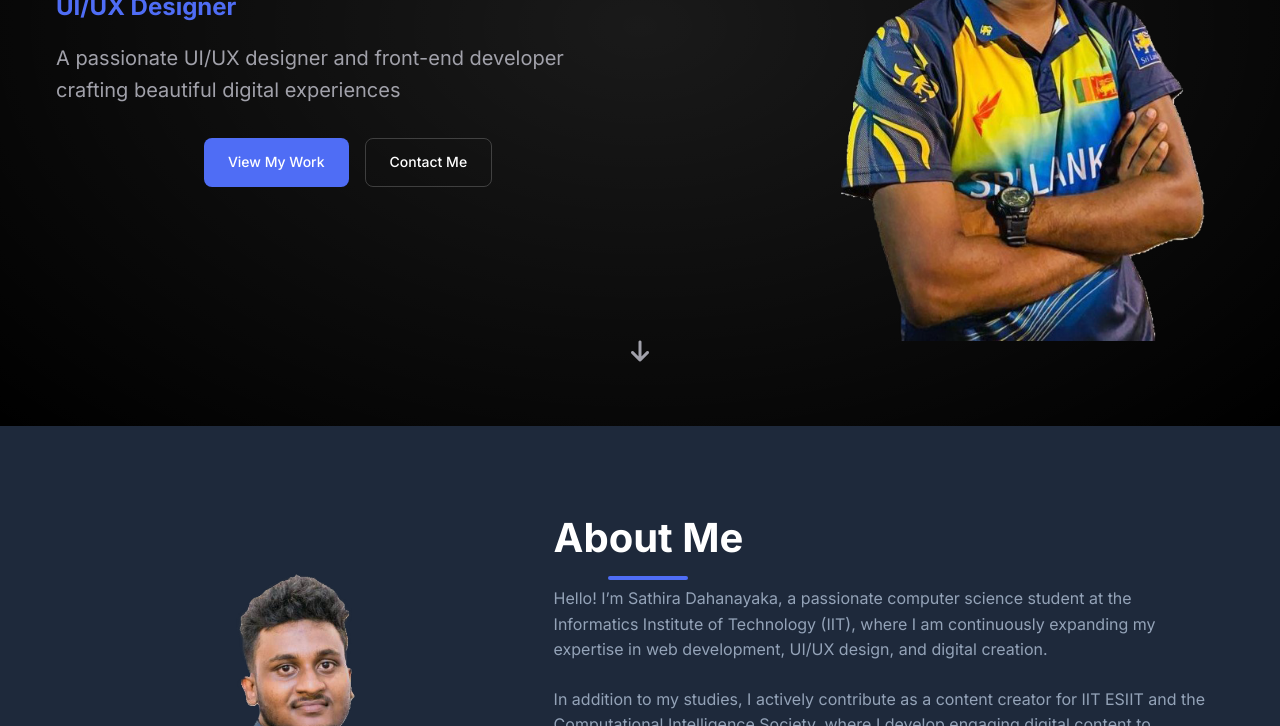
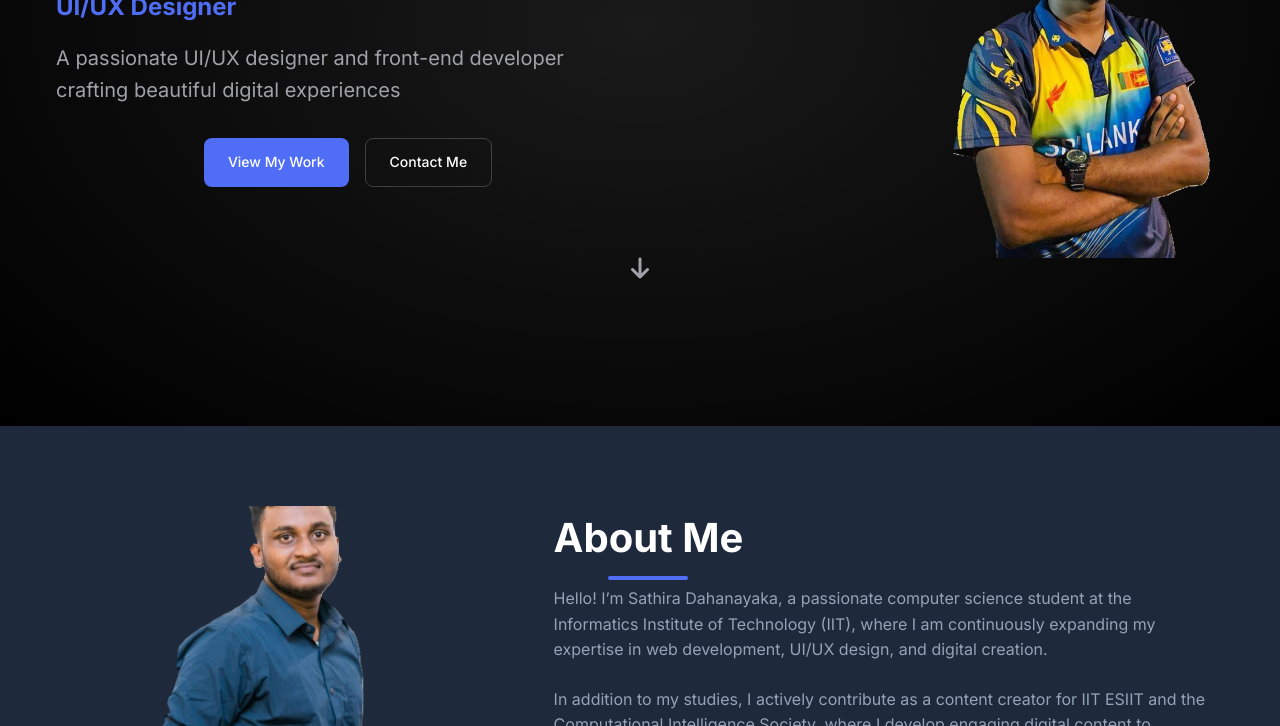
Before and after one commit to SathiraHD/Portfolio-Website---New, a plain HTML site: page index.html in a window 1280 px wide. Shown: the part 374-1100 px from the top of the page. Drawn offline with Linux system fonts and the light colour scheme.

Commit message:
updating

```diff
--- a/index.html
+++ b/index.html
@@ -56,7 +56,7 @@
           </div>
         </div>
         <div class="hero-image" style="flex: 1; display: flex; justify-content: flex-end;">
-          <img src="IMG.png" alt="Sathira Dahanayaka" style="max-width: 70%; height: 50%; object-fit: cover; border-radius: 10px;">
+          <img src="IMG.png" alt="Sathira Dahanayaka"class="hero-profile-img">
         </div>
       </div>
       <a href="#about" class="scroll-down" aria-label="Scroll down">
--- a/styles.css
+++ b/styles.css
@@ -370,6 +370,22 @@
     margin-bottom: 3rem;
   }
 
+  .hero-image {
+    flex: 1;
+    display: flex;
+    justify-content: flex-end;
+    align-items: center;
+  }
+
+  .hero-profile-img {
+    max-width: 70%;
+    max-height: 400px;  /* Use a fixed max-height instead of percentage */
+    width: auto;
+    height: auto;
+    object-fit: cover;
+    border-radius: 10px;
+  }
+
   .scroll-down {
     position: absolute;
     bottom: 2rem;
@@ -539,9 +555,9 @@
 
   .about-image {
     position: relative;
-    width: auto;
+    width: 100%;
     max-width: 400px;
-    height: 100%;
+    height: auto;
     aspect-ratio: 1 / 1;
     margin: 0 auto;
     border-radius: var(--radius);
```
